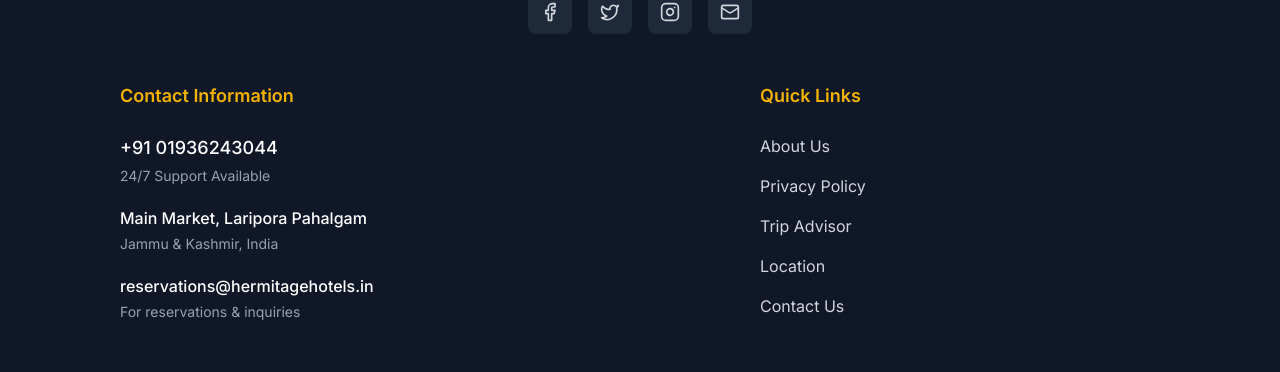
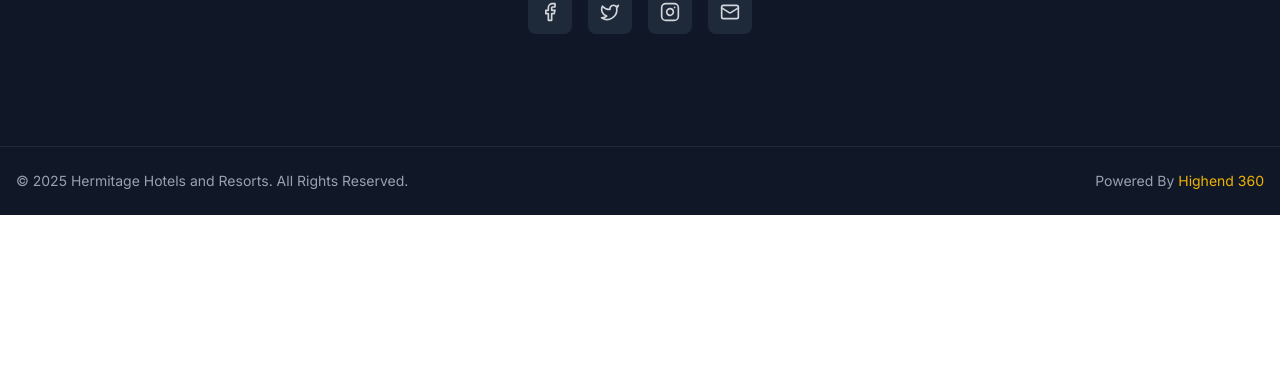
Before and after one commit to SafalBhandari12/hermitagesrinagar, a Next.js app: page /about in a window 1280 px wide. Shown: the part 3146-3518 px from the top of the page. After the commit the page ends 3361 px from the top, so only its background shows below. Built offline with nearby package versions, Linux system fonts and the light colour scheme; a web font is replaced by a local one.

Commit message:
improved the website

```diff
--- a/components/DiningSection.tsx
+++ b/components/DiningSection.tsx
@@ -5,12 +5,12 @@ import { Utensils, Coffee } from "lucide-react";
 import Image from "next/image";
 
 const diningImages = [
-  "/food/RCS00126.JPG",
-  "/food/RCS00127.JPG",
-  "/food/RCS00128.JPG",
-  "/food/RCS00129.JPG",
-  "/food/RCS00130.JPG",
-  "/food/RCS00131.JPG",
+  { src: "/food/RCS00126.JPG", name: "Chicken Lollipops" },
+  { src: "/food/RCS00127.JPG", name: "Chicken Lollipops" },
+  { src: "/food/RCS00128.JPG", name: "Mixed Vegetable Stir-fry" },
+  { src: "/food/RCS00129.JPG", name: "Chilli Chicken (Dry)" },
+  { src: "/food/RCS00130.JPG", name: "Chicken Lollipops" },
+  { src: "/food/RCS00131.JPG", name: "Vegetable Fried Rice" },
 ];
 
 export default function DiningSection() {
@@ -34,9 +34,9 @@ export default function DiningSection() {
         </motion.div>
 
         <div className='grid sm:grid-cols-2 lg:grid-cols-3 gap-4 lg:gap-6'>
-          {diningImages.map((src, idx) => (
+          {diningImages.map((item, idx) => (
             <motion.div
-              key={src}
+              key={item.src}
               className='group rounded-xl overflow-hidden shadow-lg bg-gray-50 will-change-transform'
               initial={{ opacity: 0, y: 20 }}
               whileInView={{ opacity: 1, y: 0 }}
@@ -49,8 +49,8 @@ export default function DiningSection() {
             >
               <div className='relative h-48 lg:h-56 overflow-hidden bg-gray-100'>
                 <Image
-                  src={src}
-                  alt={`Dining at Hermitage - Image ${idx + 1}`}
+                  src={item.src}
+                  alt={`${item.name} - Dining at Hermitage`}
                   fill
                   className='object-cover transform transition-transform duration-500 group-hover:scale-105'
                   sizes='(max-width: 640px) 100vw, (max-width: 1024px) 50vw, 33vw'
@@ -62,7 +62,7 @@ export default function DiningSection() {
                 <div className='flex items-center space-x-2 text-gray-700'>
                   <Utensils className='w-4 h-4 lg:w-5 lg:h-5 text-yellow-500' />
                   <span className='font-medium text-sm lg:text-base'>
-                    Signature Dish
+                    {item.name}
                   </span>
                 </div>
                 <Coffee className='w-4 h-4 lg:w-5 lg:h-5 text-gray-400' />
--- a/components/Footer.tsx
+++ b/components/Footer.tsx
@@ -80,65 +80,6 @@ export default function Footer() {
             ))}
           </div>
         </div>
-
-        {/* Footer Content Grid */}
-        <div className='max-w-6xl mx-auto px-4 lg:px-8'>
-          <div className='grid grid-cols-1 md:grid-cols-2 gap-16 lg:gap-24 justify-items-center'>
-            {/* Contact Info */}
-            <div className='w-full max-w-md space-y-6 text-left'>
-              <h3 className='text-lg font-semibold text-yellow-500 mb-6'>
-                Contact Information
-              </h3>
-              <div className='space-y-5'>
-                <div>
-                  <p className='text-lg font-medium'>+91 01936243044</p>
-                  <p className='text-sm text-gray-400 mt-1'>
-                    24/7 Support Available
-                  </p>
-                </div>
-                <div>
-                  <p className='font-medium'>Main Market, Laripora Pahalgam</p>
-                  <p className='text-sm text-gray-400 mt-1'>
-                    Jammu & Kashmir, India
-                  </p>
-                </div>
-                <div>
-                  <p className='font-medium'>reservations@hermitagehotels.in</p>
-                  <p className='text-sm text-gray-400 mt-1'>
-                    For reservations & inquiries
-                  </p>
-                </div>
-              </div>
-            </div>
-
-            {/* Quick Links */}
-            <div className='w-full max-w-md space-y-6 text-left pl-12'>
-              <h3 className='text-lg font-semibold text-yellow-500 mb-6'>
-                Quick Links
-              </h3>
-              <ul className='space-y-4'>
-                {aboutLinks.map((link) => (
-                  <li key={link.name}>
-                    <Link
-                      href={link.href}
-                      className='text-gray-300 hover:text-yellow-500 transition-colors inline-block'
-                      target={
-                        link.href.startsWith("http") ? "_blank" : undefined
-                      }
-                      rel={
-                        link.href.startsWith("http")
-                          ? "noopener noreferrer"
-                          : undefined
-                      }
-                    >
-                      {link.name}
-                    </Link>
-                  </li>
-                ))}
-              </ul>
-            </div>
-          </div>
-        </div>
       </div>
 
       {/* Footer Bottom */}
--- a/eslint.config.mjs
+++ /dev/null
@@ -1,25 +0,0 @@
-import { dirname } from "path";
-import { fileURLToPath } from "url";
-import { FlatCompat } from "@eslint/eslintrc";
-
-const __filename = fileURLToPath(import.meta.url);
-const __dirname = dirname(__filename);
-
-const compat = new FlatCompat({
-  baseDirectory: __dirname,
-});
-
-const eslintConfig = [
-  ...compat.extends("next/core-web-vitals", "next/typescript"),
-  {
-    ignores: [
-      "node_modules/**",
-      ".next/**",
-      "out/**",
-      "build/**",
-      "next-env.d.ts",
-    ],
-  },
-];
-
-export default eslintConfig;
--- a/package.json
+++ b/package.json
@@ -5,8 +5,7 @@
   "scripts": {
     "dev": "next dev --turbopack",
     "build": "next build --turbopack",
-    "start": "next start",
-    "lint": "eslint"
+    "start": "next start"
   },
   "dependencies": {
     "@radix-ui/react-dialog": "^1.1.15",
@@ -18,13 +17,10 @@
     "react-dom": "19.1.0"
   },
   "devDependencies": {
-    "@eslint/eslintrc": "^3",
     "@tailwindcss/postcss": "^4",
     "@types/node": "^20",
     "@types/react": "^19",
     "@types/react-dom": "^19",
-    "eslint": "^9",
-    "eslint-config-next": "15.5.4",
     "tailwindcss": "^4",
     "typescript": "^5"
   }
```
Also changed, not shown: 1 other file (tests, documents, lock files or other folders).
